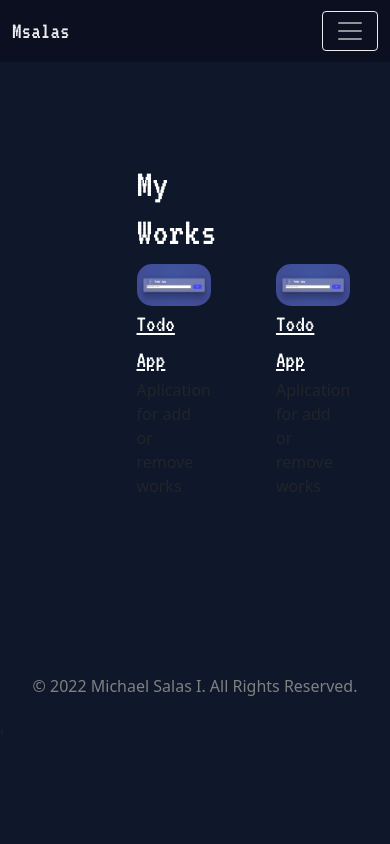
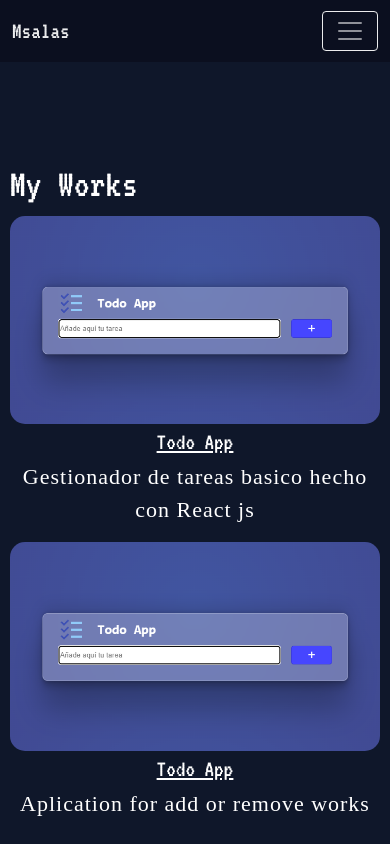
Before and after one commit to msalasi/PortafolioPersonal-React, a React (Create React App) app: page /works in a window 390 px wide. Shown: the top 844 px of the page. Built offline with nearby package versions, Linux system fonts and the light colour scheme; a web font is replaced by a local one.

Commit message:
termino de componente works y se añadio project de todo app enlazado con github

```diff
--- a/src/components/Lightmode/LightMode.css
+++ b/src/components/Lightmode/LightMode.css
@@ -98,3 +98,12 @@ body.light{
     transition: color .80s ease-in-out,background-color .50s ease-in-out,border-color .50s ease-in-out;
 }
 /*Home Section*/
+
+/*Works section*/
+.light .h3-projects,
+.light .work-h2,
+.light .work-p {
+    color: #202023;
+}
+
+/*Works section*/
--- a/src/views/Works/Works.css
+++ b/src/views/Works/Works.css
@@ -26,6 +26,52 @@
 }
 
 .article-projects {
-    width: 30%;
+    width: 50%;
     margin: 10rem auto;
 }
+
+.work-p {
+    font-family: 'dongle-regular';
+    color: white;
+    font-size: 22px;
+    letter-spacing: 1px;
+}
+
+.work{
+    text-align: center;
+}
+
+
+
+
+@media only screen and (max-width: 90em) {
+    .article-projects {
+        width: 60%;
+        margin: 10rem auto;
+    }
+}
+
+@media only screen and (max-width: 64em) {
+    .article-projects {
+        width: 70%;
+        margin: 10rem auto;
+    }
+}
+
+@media only screen and (max-width: 48em) {
+    .article-projects {
+        width: 80%;
+        margin: 10rem auto;
+    }
+}
+
+@media only screen and (max-width: 27em) {
+    .article-projects {
+        width: 95%;
+        margin: 10rem auto;
+    }
+
+    .row-1-works {
+        display: block;
+    }
+}
--- a/src/views/Works/Works.js
+++ b/src/views/Works/Works.js
@@ -1,7 +1,7 @@
 import React from 'react'
-import '../../components/Lightmode/LightMode.css';
 import TodoAppImg from '../../assets/Img/TodoApp.png';
 import './Works.css';
+import '../../components/Lightmode/LightMode.css';
 
 const Works = () => {
   return (
@@ -13,7 +13,7 @@ const Works = () => {
           <div className='work'>
             <img className='img-todo-app' src={TodoAppImg} alt='Todo App'></img>
             <a className='work-h2' href="https://todoaplication.netlify.app/" target="_blank" rel="noreferrer">Todo App</a>
-            <p className='work-p'>Aplication for add or remove works</p>
+            <p className='work-p'>Gestionador de tareas basico hecho con React js</p>
           </div>
           <div className='work'>
             <img className='img-todo-app' src={TodoAppImg} alt='Todo App'></img>
```
